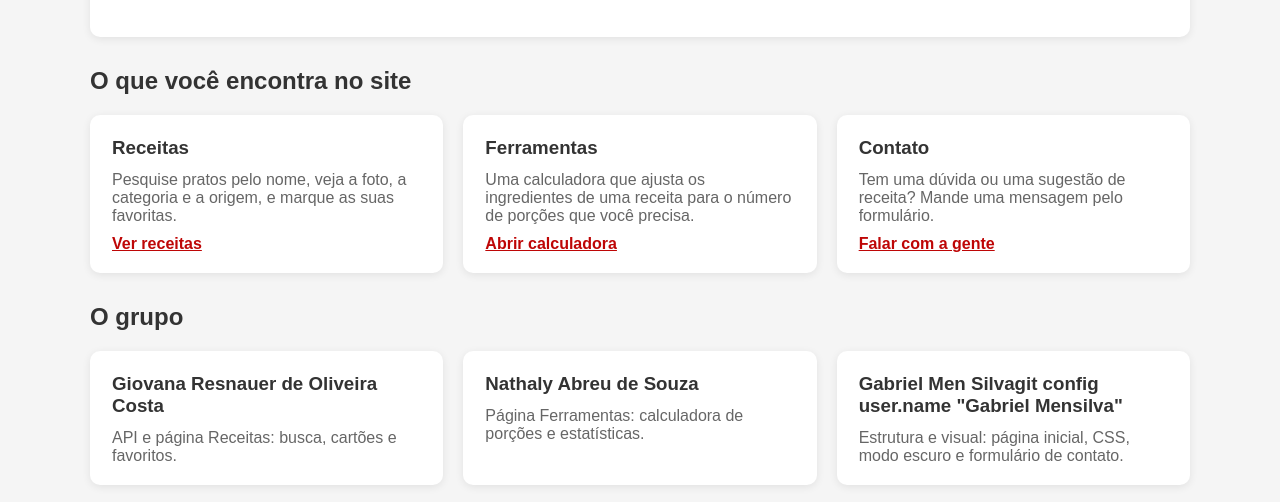
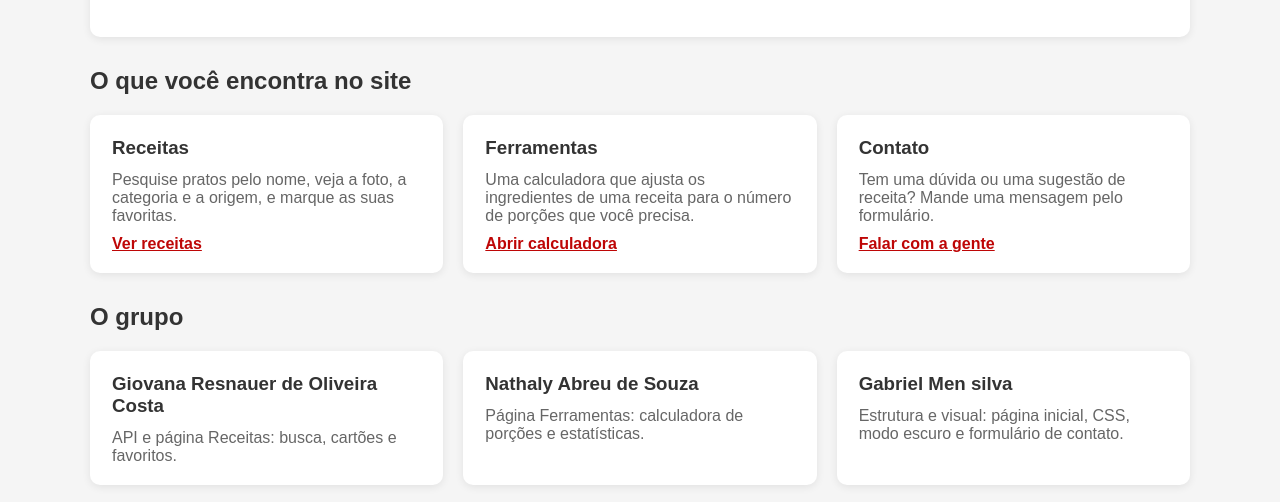
Before and after one commit to nathalyabs/Projeto-site-receitas, a plain HTML site: page HTML/index.html in a window 1280 px wide. Shown: the part 298-800 px from the top of the page. Drawn offline with Linux system fonts and the light colour scheme.

Commit message:
Correção e alterações de frases.

```diff
--- a/HTML/index.html
+++ b/HTML/index.html
@@ -61,7 +61,7 @@
           <p>Página Ferramentas: calculadora de porções e estatísticas.</p>
         </article>
         <article class="cartao">
-          <h3>Gabriel Men Silvagit config user.name "Gabriel Mensilva"</h3>
+          <h3>Gabriel Men silva</h3>
           <p>Estrutura e visual: página inicial, CSS, modo escuro e formulário de contato.</p>
         </article>
       </div>
```
